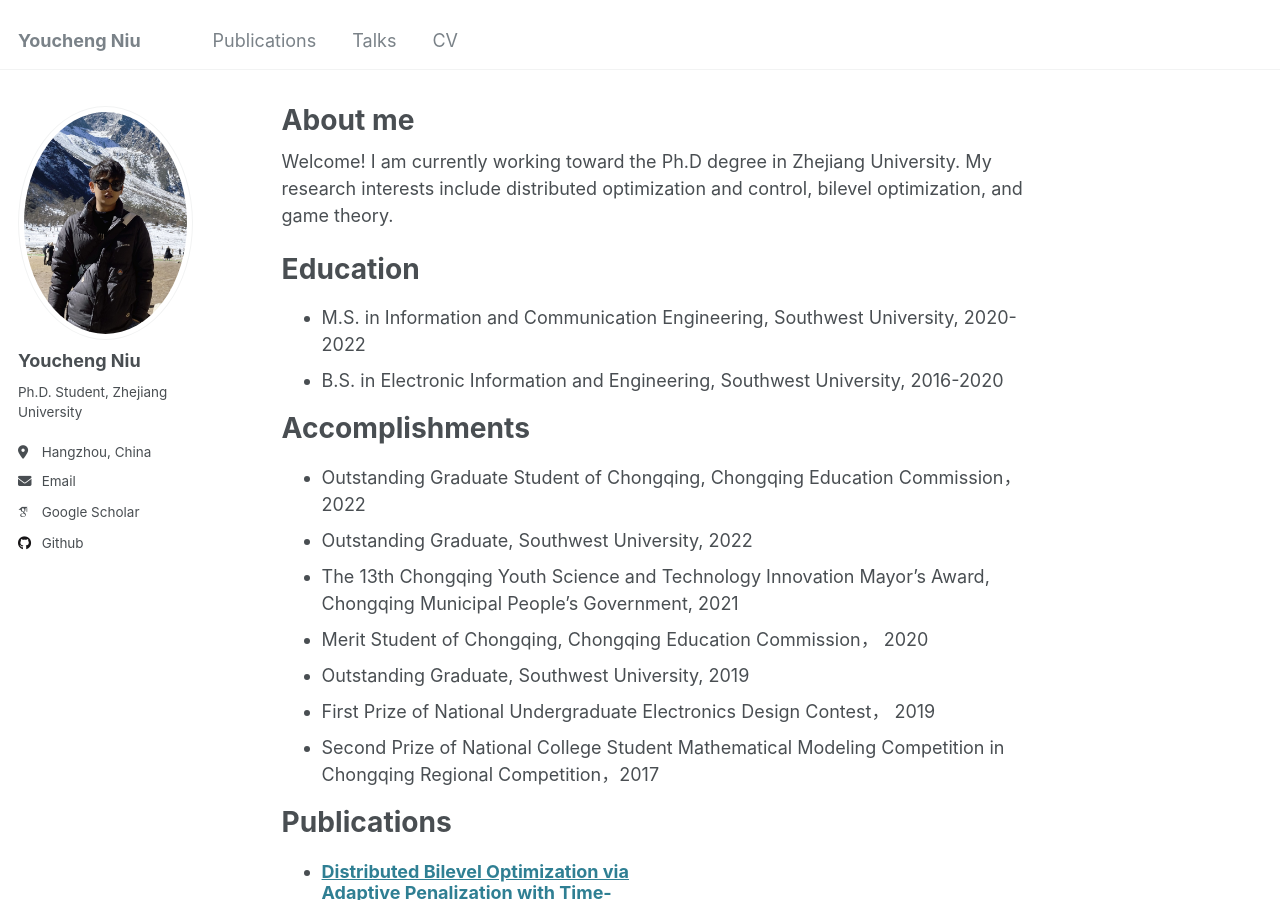
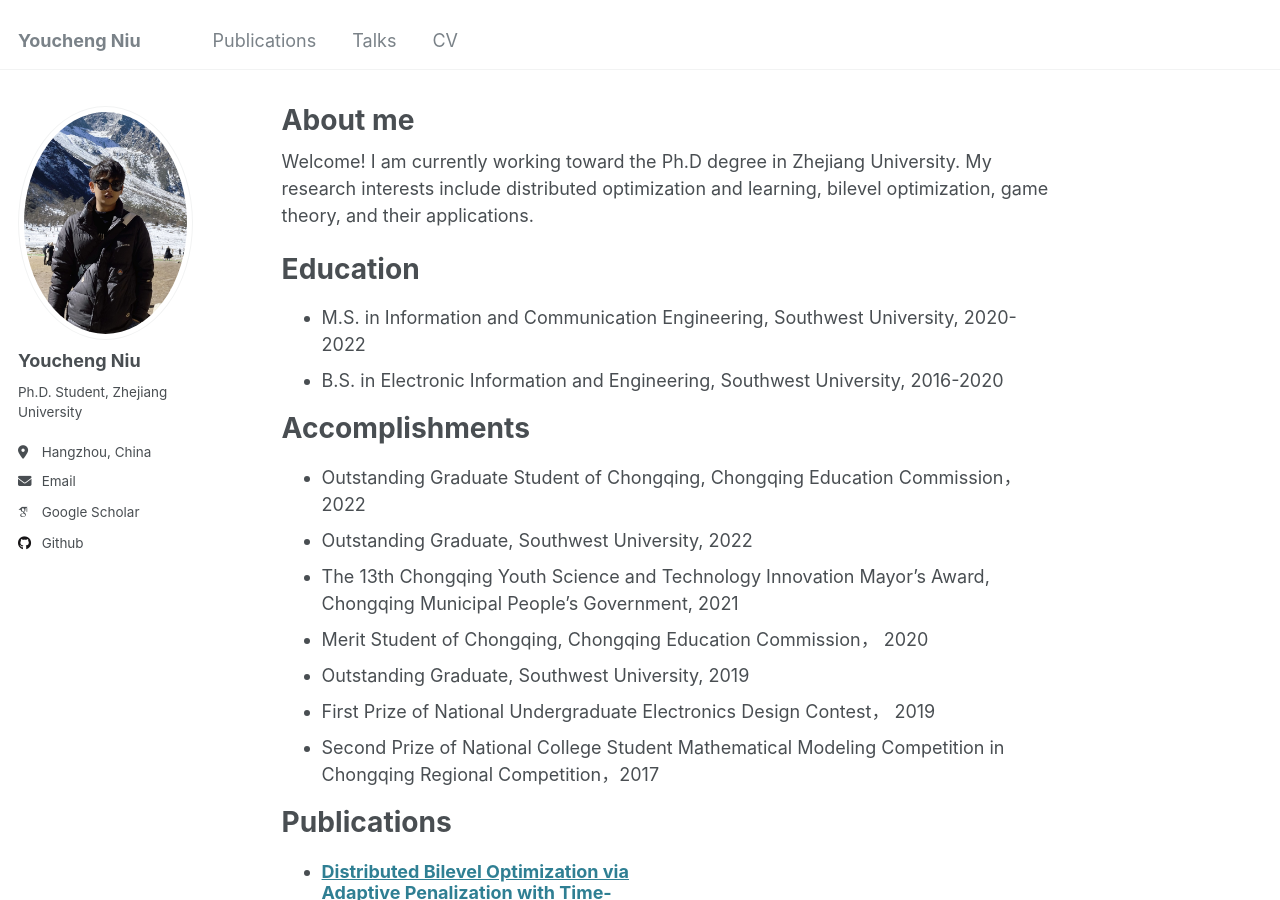
Before and after one commit to ycniu666/ycniu666.github.io, a Jekyll site: the page built from _pages/about.md, in a window 1280 px wide and 900 px high. Built offline with Jekyll 4.4.1, drawn with Linux system fonts in a browser that asks for light colours; some web fonts are replaced.

Commit message:
Update about.md

```diff
--- a/_pages/about.md
+++ b/_pages/about.md
@@ -8,7 +8,7 @@ redirect_from:
   - /about.html
 ---
 
-Welcome! I am currently  working toward the Ph.D degree in Zhejiang University.  My research interests include distributed optimization and control, bilevel optimization, and game theory.
+Welcome! I am currently  working toward the Ph.D degree in Zhejiang University.  My research interests include distributed optimization and learning, bilevel optimization,  game theory, and their applications.
 
 Education
 ======
```
